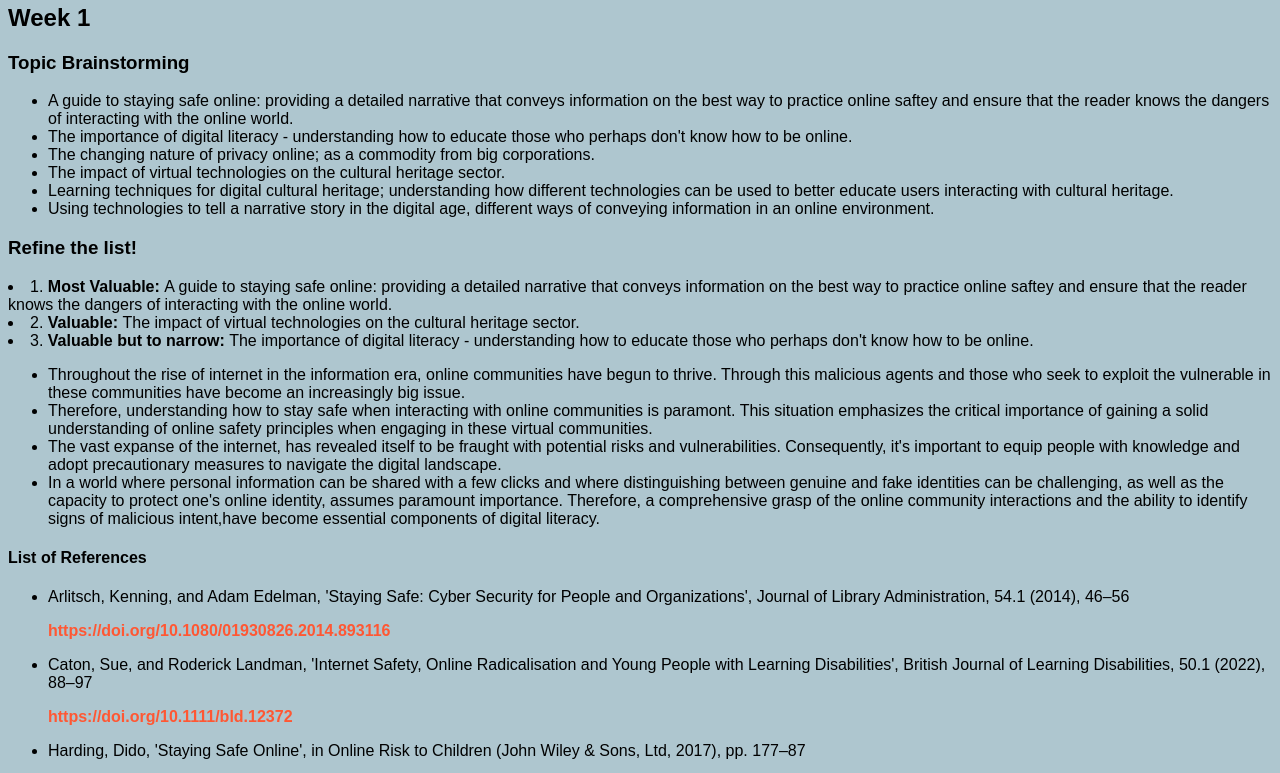
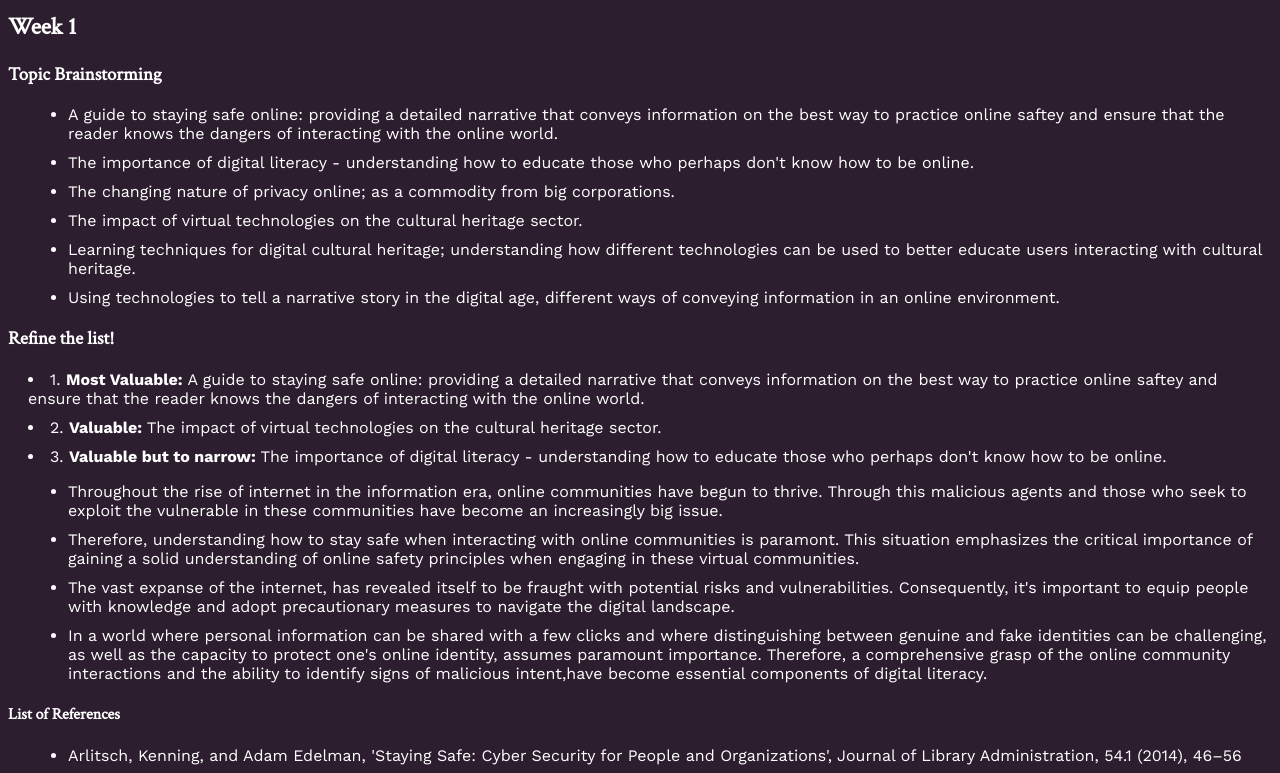
Before and after one commit to cshrs/cshrsMAD, a plain HTML site: page Week 1.html in a window 1280 px wide. Shown: the part 95-868 px from the top of the page. Drawn offline with nearby package versions, Linux system fonts and the light colour scheme.

Commit message:
Add files via upload

```diff
--- a/css/style.css
+++ b/css/style.css
@@ -1,10 +1,35 @@
 body {
-    font-family: 'Raleway', sans-serif;
+    font-family: 'Work Sans', sans-serif;
     font-weight: normal;
+    color: white;
 
 }
 
 /* Set the background color to pastel blue */
 body {
-    background-color: #AEC6CF; /* Replace with the desired pastel blue color code */
+    background-color: #2D1E2F;
 }
+
+p {
+  color: white;
+}
+
+body {
+ font-family: 'Work Sans', sans-serif;
+}
+
+h1, h2, h3, h4, h5, h6 {
+ font-family: 'Crimson Text', serif;
+}
+
+.special-h1 {
+  color: #FE5F55;
+  font-size: 32px;
+}
+
+/* Increase spacing for <li> bullet points */
+li {
+  margin-left: 20px; /* Adjust the value as needed to control the spacing */
+  list-style: disc outside; /* Add bullet points outside the list item */
+  margin-bottom: 10px; /* Adjust the value as needed to control the spacing */
+]
```
